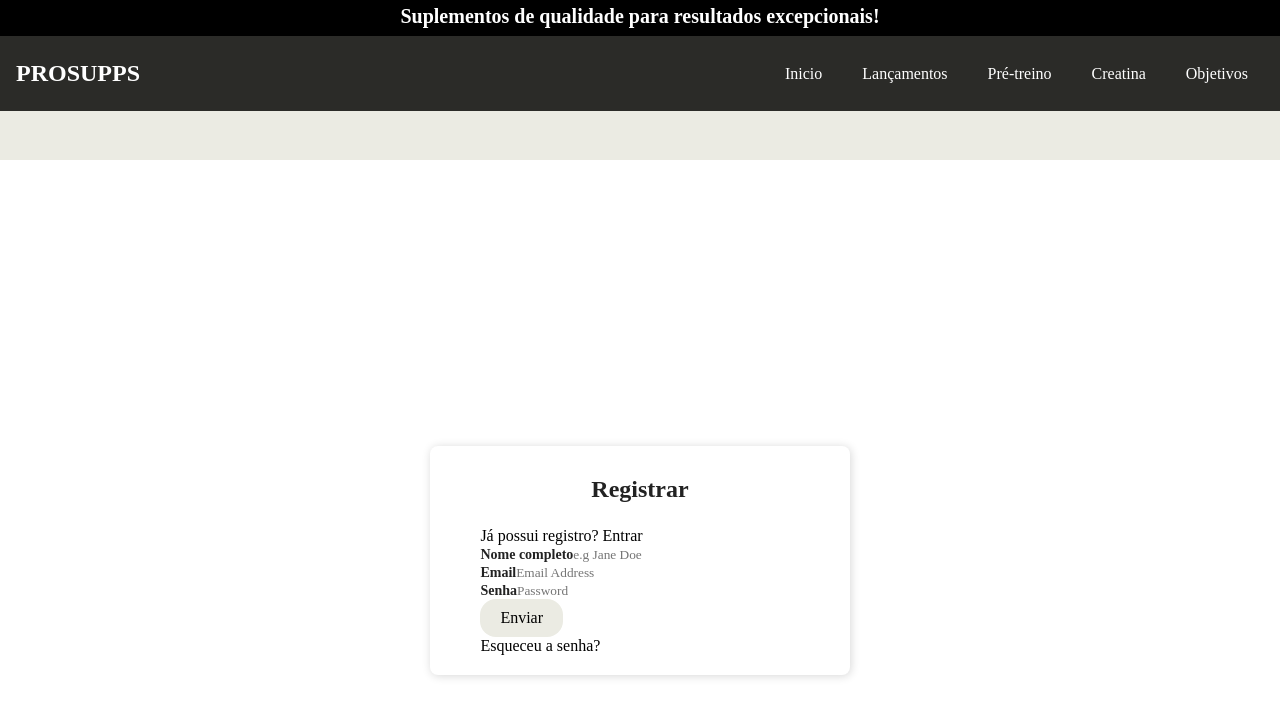
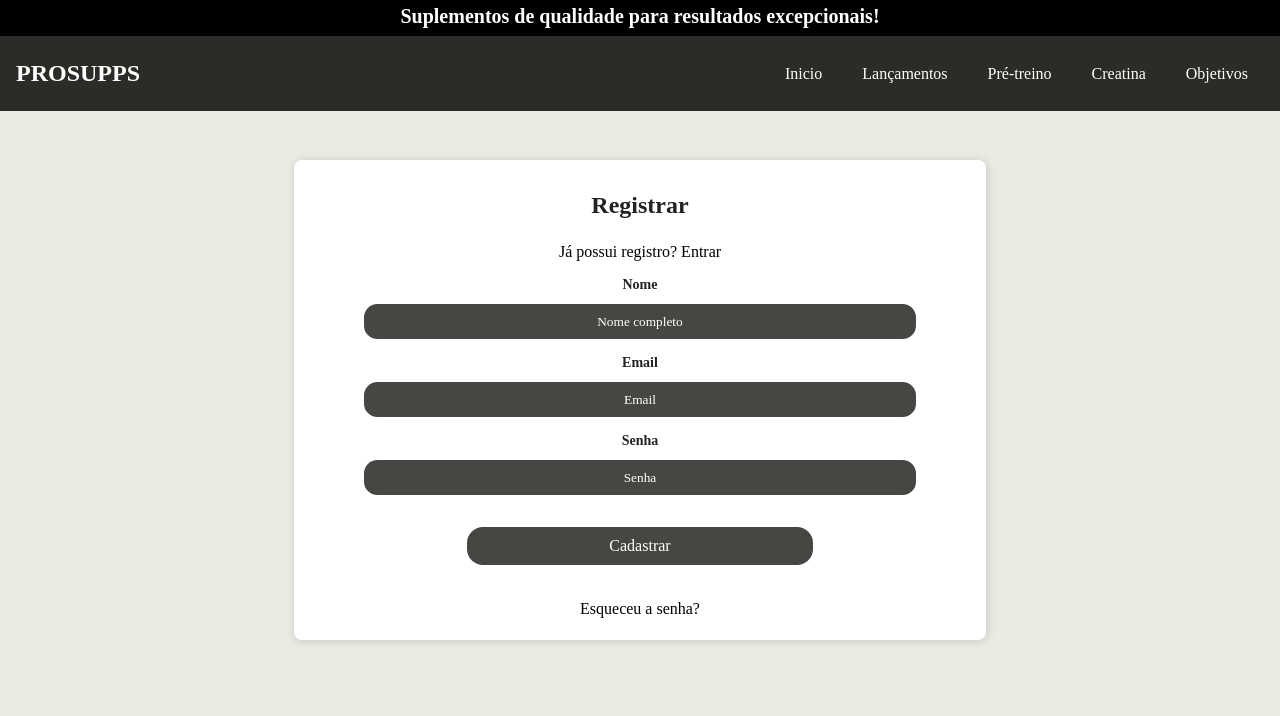
Before and after one commit to LeandroAndrekowicz/ProSupps-Shop, a React (Vite) app in the folder ProSupps/: page /minha-conta in a window 1280 px wide. Both pictures are taken after a click on the element "Inscrever-se". Shown: the top 716 px of the page. Built offline with nearby package versions, Linux system fonts and the light colour scheme; no server answers; a web font is replaced by a local one.

Commit message:
Edição na area de login
Adicionado CSS e mudança na lógica para salvar no MYSQL

```diff
--- a/ProSupps/package.json
+++ b/ProSupps/package.json
@@ -11,14 +11,12 @@
   },
   "dependencies": {
     "@fortawesome/fontawesome-svg-core": "^6.4.2",
-    "@fortawesome/free-solid-svg-icons": "^6.4.2",
-    "@fortawesome/react-fontawesome": "^0.2.0",
     "axios": "^1.5.0",
-    "bootstrap": "^5.3.1",
     "cors": "^2.8.5",
     "express": "^4.18.2",
     "flickity": "^3.0.0",
     "jquery": "^3.7.0",
+    "md5": "^2.3.0",
     "mdb-react-ui-kit": "^6.2.0",
     "mysql": "^2.18.1",
     "nodemon": "^3.0.1",
@@ -29,6 +27,7 @@
     "react-icons": "^4.10.1",
     "react-responsive-carousel": "^3.2.23",
     "react-slick": "^0.29.0",
+    "react-toastify": "^9.1.3",
     "slick-carousel": "^1.8.1"
   },
   "devDependencies": {
--- a/ProSupps/src/componentes/MyAccount/Login.jsx
+++ b/ProSupps/src/componentes/MyAccount/Login.jsx
@@ -1,59 +1,90 @@
 import React, { useEffect, useState } from "react"
 import  './MyAccount.css'
 import Header from '../Header'
-import axios from 'axios'
+import api from '../../service/api.js'
+
+import md5 from 'md5'
+import { ToastContainer, toast } from 'react-toastify';
+import 'react-toastify/dist/ReactToastify.css';
 
 export default function () {
   let [authMode, setAuthMode] = useState("signin");
   const [success, setSuccess] = useState(false);
-  const [data, setData] = useState({
+  const [failure, setFailure] = useState(false);
+
+  const [data, setData] = useState([]);
+  const [usuario, setUsuario] = useState({
     nome: '',
     usuario: '',
     senha: '',
   });
-  const [listUsers, setListUsers] = useState();
-  const [usuario, setUsuario] = useState({});
-  const [failure, setFailure] = useState(false);
 
-  useEffect(() =>{
-    // axios.get('http://localhost:8080/users/').then((res) =>{
-    //     setListUsers(res.data);
-    // });
+
+  useEffect(() => {
+    fetchData();
   }, []);
 
+  const fetchData = async () => {
+    try {
+      await getUsers();
+    } catch (err) {
+      console.error(err);
+    }
+  };
+
+  const getUsers = async () => {
+    try {
+      const res = await api.get('/users/');
+      setData(res.data);
+    } catch (err) {
+      console.log(err);
+    }
+  };
+
   //Seta dados que serão salvos no banco
-  const handleChangeValues = (data) =>{
-    setData(prevValues => ({
-      ...prevValues,
-      [data.target.name]: data.target.value,
-    }))
+  const handleChangeValues = (event) => {
+    const { name, value } = event.target;
+    setUsuario({ ...usuario, [name]: value });
+  };
+
+  //Salva dados no banco
+  const handleClickRegister = async () =>{
+    event.preventDefault();
+    try{
+        const res = await api.post('/register/', usuario);
+        if(res.data === false){
+            setFailure(true);
+            toast.warn('Email ja cadastrado !', {
+                position: toast.POSITION.TOP_RIGHT
+            });
+        }
+        else{
+            setSuccess(true);
+            setAuthMode('signup')
+        }
+    }
+    catch (err){
+        console.log(err);
+    }
   }
 
-  //Seta dados que serão necessarios para verificar o login
-  const handleChangeLogin = (usuario) =>{
-    setUsuario(prevValues =>({
-        ...prevValues,
-        [usuario.target.name]: usuario.target.value,
-    }))
+  const handleClickLogin = async () =>{
+    event.preventDefault();
+    let senha = md5(usuario.senha)
+    try{
+        data.map((item) =>{
+            if(usuario.usuario === item.usuario && item.senha === senha){
+                console.log('deu boa')
             }
+            else{
 
-  //Salva dados no banco
-  const handleClickButton = () =>{
-    event.preventDefault();
-    axios.post('http://localhost:8080/register/', data).then((res) =>{
-        console.log(res);
-        setSuccess(true);
-        setFailure(false);
-        if(res.AxiosError.response.status === 422){
-            console.log('Infernooooooooooooo');
             }
-    }).catch((err) =>{
-        console.log(err);
-    });
+        })
     }
-  console.log(usuario);
+    catch{
 
-  //Verifica se o login esta correto
+    }
+  }
 
   const changeAuthMode = () => {
     setAuthMode(authMode === "signin" ? "signup" : "signin")
@@ -64,41 +95,41 @@ export default function () {
         <>
             <Header />
             <div className="Auth-form-container">
-            <form className="Auth-form">
+            <form className="Auth-form" onSubmit={handleClickLogin}>
                 <div className="Auth-form-content">
                     <h3 className="Auth-form-title">Entrar</h3>
-                    <div className="text-center">
+                    <div>
                         Não tem registro?{" "}
                         <span className="link-primary" onClick={changeAuthMode}>
                             Inscrever-se
                         </span>
                     </div>
-                    <div className="form-group mt-3">
+                    <div className="container-linha">
                         <label>Email </label>
                         <input
                             type="email"
-                            className="form-control mt-1"
                             placeholder="E-mail"
                             name="usuario"
-                            onChange={handleChangeLogin}
+                            value={usuario.usuario}
+                            onChange={handleChangeValues}
                             required/>
                     </div>
-                    <div className="form-group mt-3">
+                    <div className="container-linha">
                         <label>Senha </label>
                         <input
                             type="password"
-                            className="form-control mt-1"
                             placeholder="Senha"
                             name="senha"
-                            onChange={handleChangeLogin}
+                            value={usuario.senha}
+                            onChange={handleChangeValues}
                             required/>
                     </div>
-                    <div className="d-grid gap-2 mt-3">
-                        <button type="submit" className="btn btn-primary">
-                            Enviar
+                    <div className="button-login">
+                        <button type="submit" className="btn">
+                            Login
                         </button>
                     </div>
-                    <p className="text-center mt-2">
+                    <p className="text-center">
                         Esqueceu a <a href="#">senha?</a>
                     </p>
                 </div>
@@ -112,53 +143,55 @@ export default function () {
     <>
         <Header />
         <div className="Auth-form-container">
-          <form className="Auth-form">
+            <ToastContainer/>
+            <form className="Auth-form" onSubmit={handleClickRegister}>
                 <div className="Auth-form-content">
                     <h3 className="Auth-form-title">Registrar</h3>
-                  <div className="text-center">
+                    <div>
                         Já possui registro?{" "}
                         <span className="link-primary" onClick={changeAuthMode}>
                             Entrar
                         </span>
                     </div>
-                  <div className="form-group mt-3">
-                      <label>Nome completo</label>
+                    <div className="container-linha">
+                        <label>Nome </label>
                         <input
                         type="text"
-                          className="form-control mt-1"
-                          placeholder="e.g Jane Doe"
+                        placeholder="Nome completo"
                         name="nome"
+                        value={usuario.nome}
                         onChange={handleChangeValues}
-                          required/>
+                        required
+                        />
                     </div>
-                  <div className="form-group mt-3">
+                    <div className="container-linha">
                         <label>Email</label>
                         <input
                         type="email"
-                          className="form-control mt-1"
-                          placeholder="Email Address"
+                        placeholder="Email"
                         name="usuario"
+                        value={usuario.usuario}
                         onChange={handleChangeValues}
-                          required/>
+                        required
+                        />
                     </div>
-                  <div className="form-group mt-3">
+                    <div className="container-linha">
                         <label>Senha</label>
                         <input
                         type="password"
-                          className="form-control mt-1"
-                          placeholder="Password"
+                        placeholder="Senha"
                         name="senha"
+                        value={usuario.senha}
                         onChange={handleChangeValues}
-                          required/>
+                        required
+                        />
                     </div>
-                  <div className="d-grid gap-2 mt-3">
-                      <button type="submit" className="btn btn-primary" onClick={() => handleClickButton()}>
-                          Enviar
+                    <div className="button-login">
+                        <button type="submit" className="btn">
+                            Cadastrar
                         </button>
-                      {success && <p>Cadastrado com sucesso</p>}
-                      {failure && <p>Usuario já está cadastrado</p>}
                     </div>
-                  <p className="text-center mt-2">
+                    <p className="text-center">
                       Esqueceu a <a href="#">senha?</a>
                   </p>
                 </div>
--- a/ProSupps/src/componentes/MyAccount/MyAccount.css
+++ b/ProSupps/src/componentes/MyAccount/MyAccount.css
@@ -3,23 +3,31 @@
   .Auth-form-container {
     display: flex;
     justify-content: center;
-    align-items: center;
     width: 100vw;
     height: 100vh;
+    padding-right: 5%;
+    padding-left: 5%;
+    background-color: #ebebe3;
   }
 
   .Auth-form {
-    width: 420px;
+    width: 60%;
     box-shadow: rgb(0 0 0 / 16%) 1px 1px 10px;
     padding-top: 30px;
     padding-bottom: 20px;
     border-radius: 8px;
     background-color: white;
-  }
+    display: flex;
+    align-items: center;
+    justify-content: center;
+    height: 60vh;
+    }
 
   .Auth-form-content {
-    padding-left: 12%;
-    padding-right: 12%;
+    height: 50vh;
+    width: 100%;
+    text-align: center;
+    display: inline-table;
   }
 
   .Auth-form-title {
@@ -34,4 +42,69 @@
     font-size: 14px;
     font-weight: 600;
     color: rgb(34, 34, 34);
+    text-align: center;
   }
+
+  .link-primary:hover{
+    cursor: pointer;
+    color: rgb(1, 67, 94);
+  }
+
+  .btn{
+    width: 50%;
+    background-color: #2b2b28de;
+    color: white;
+    appearance: none !important;
+    margin-top: 4vh;
+  }
+
+  .btn:hover{
+    background-color: #2b2b28;
+    color: white;
+    transform: scale(1.07);
+    opacity: .6;
+  }
+
+  .button-login{
+    display: flex;
+    justify-content: center;
+    align-items: center;
+  }
+
+  .text-center{
+    text-align: center;
+    margin-top: 5%;
+  }
+
+  .text-center a:hover{
+    cursor: pointer;
+    color: rgb(1, 67, 94);
+  }
+
+  .container-linha{
+    width: 100%;
+    text-align: center;
+    justify-content: center;
+    padding-left: 10%;
+    padding-right: 10%;
+    margin-top: 2%;
+    height: 15%;
+  }
+
+  .container-linha input{
+    background-color: #2b2b28de;
+    width: 100%;
+    height: clamp(35px, 1.5em + 1vw, 2.5vw);
+    border-radius: 1em;
+    text-align: center;
+    color: white;
+    margin-top: 2%;
+  }
+
+  .container-linha input::placeholder{
+    color: white;
+  }
+
+  .container-linha input:focus{
+    color: white;
+  }
```
Also changed, not shown: ProSupps/src/Backend/index.js (+31 -32 lines), ProSupps/src/componentes/DetalhesProdutos/index.jsx (+37 -54 lines), 1 other file (tests, documents, lock files or other folders). Lines whose indentation alone changed are shown as unchanged.
